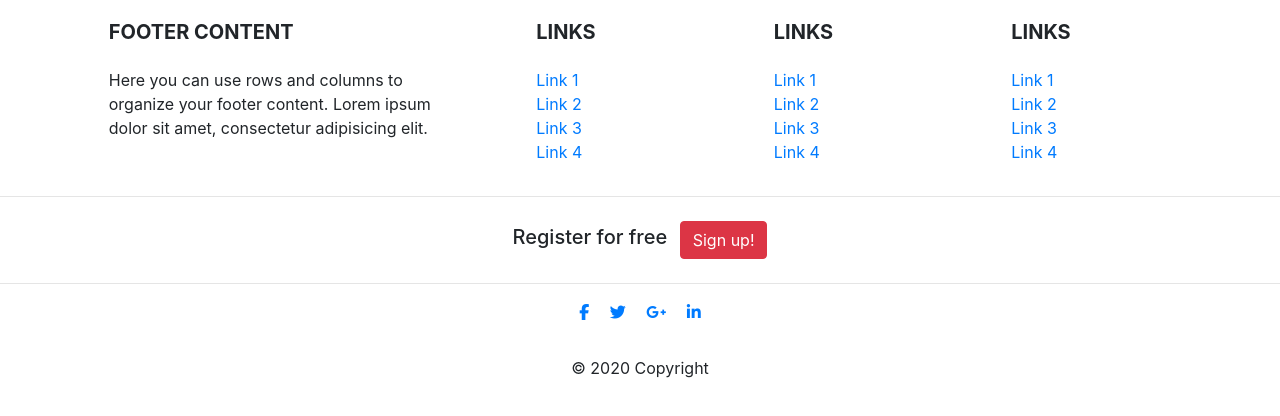
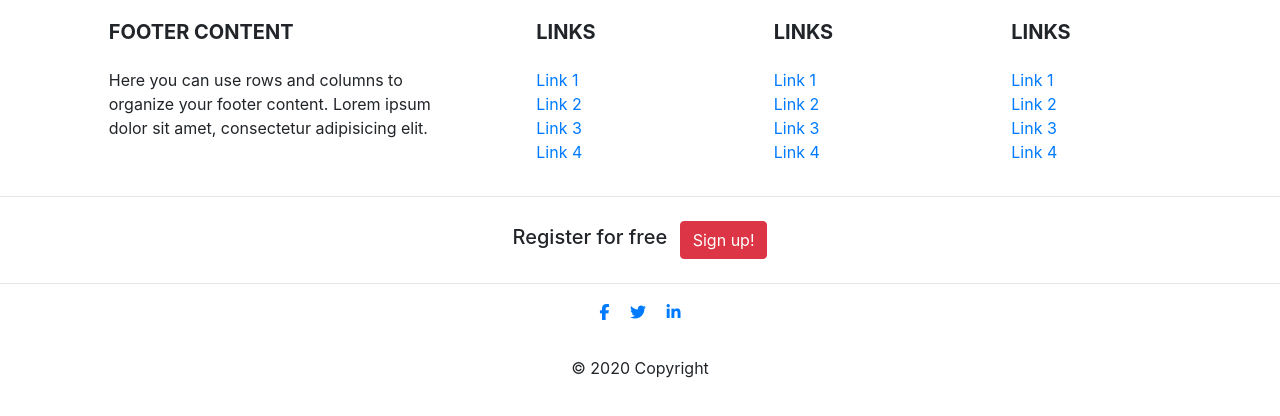
Before and after one commit to knightShas/Rahnuma, a plain HTML site: page index.html in a window 1280 px wide. Shown: the part 140-556 px from the top of the page. Drawn offline with nearby package versions, Linux system fonts and the light colour scheme.

Commit message:
Add files via upload

```diff
--- a/index.html
+++ b/index.html
@@ -208,11 +208,6 @@
 		</a>
 	  </li>
 	  <li class="list-inline-item">
-		<a href="#!" class="btn-floating btn-gplus mx-1">
-		  <i class="fab fa-google-plus-g"> </i>
-		</a>
-	  </li>
-	  <li class="list-inline-item">
 		<a href="#!" class="btn-floating btn-li mx-1">
 		  <i class="fab fa-linkedin-in"> </i>
 		</a>
```
